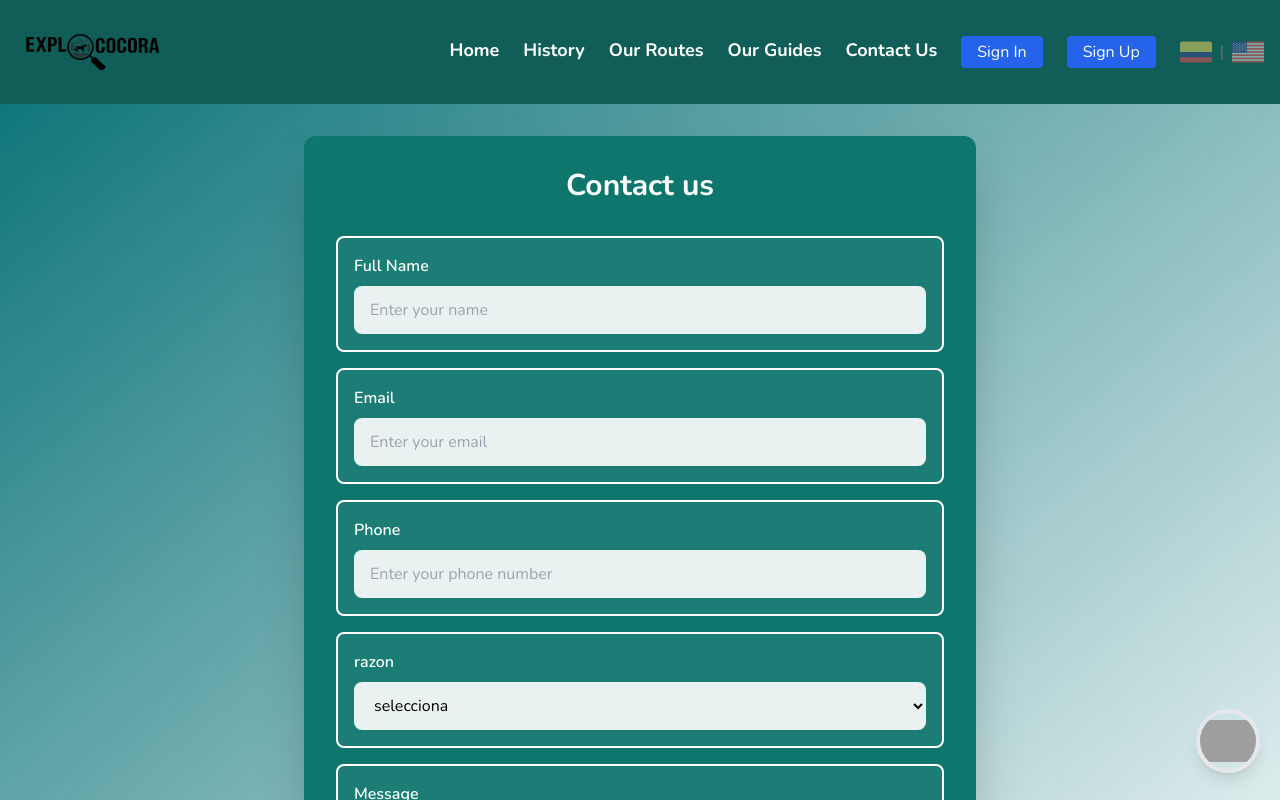
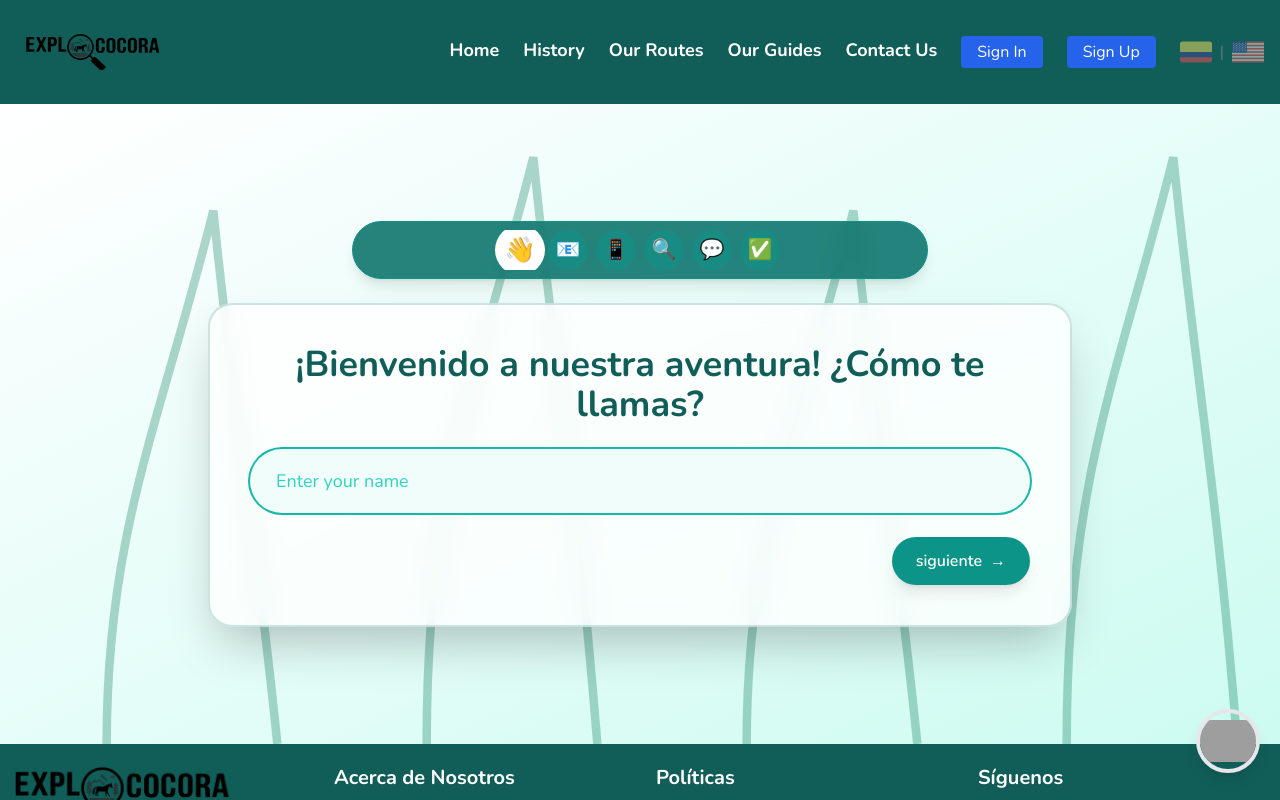
Before and after one commit to Maketa88/Explococora, a React (Vite) app: page /ContactForm in a window 1280 px wide. Shown: the top 800 px of the page. Built offline with nearby package versions, Linux system fonts and the light colour scheme; grey boxes are pictures that could not be loaded.

Commit message:
formulario contacto estilizado

```diff
--- a/src/components/ContactForm/ContactForm.jsx
+++ b/src/components/ContactForm/ContactForm.jsx
@@ -1,7 +1,7 @@
+import emailjs from "@emailjs/browser";
 import { useState } from "react";
-import emailjs from "@emailjs/browser";
+import { useTranslation } from 'react-i18next';
 import Swal from "sweetalert2";
-import { useTranslation } from 'react-i18next';
 
 const ContactForm = () => {
   const { t } = useTranslation();
@@ -14,6 +14,8 @@ const ContactForm = () => {
   });
 
   const [errorMessage, setErrorMessage] = useState("");
+  const [currentStep, setCurrentStep] = useState(0);
+  const [animating, setAnimating] = useState(false);
 
   // Manejar cambios en los campos del formulario
   const handleChange = (e) => {
@@ -30,6 +32,45 @@ const ContactForm = () => {
     }
     setErrorMessage("");
     return true;
+  };
+
+  // Validar campo actual
+  const validateCurrentField = () => {
+    const fields = ["nombre", "correo", "telefono", "razon", "mensaje"];
+    const currentField = fields[currentStep];
+
+    if (formData[currentField].trim() === "") {
+      setErrorMessage(t('camposObligatorios'));
+      return false;
+    }
+
+    if (currentField === "correo" && !formData.correo.includes("@")) {
+      setErrorMessage("Por favor, ingresa un correo electrónico válido");
+      return false;
+    }
+
+    setErrorMessage("");
+    return true;
+  };
+
+  // Avanzar al siguiente paso
+  const nextStep = () => {
+    if (validateCurrentField()) {
+      setAnimating(true);
+      setTimeout(() => {
+        setCurrentStep(prev => prev + 1);
+        setAnimating(false);
+      }, 500);
+    }
+  };
+
+  // Retroceder al paso anterior
+  const prevStep = () => {
+    setAnimating(true);
+    setTimeout(() => {
+      setCurrentStep(prev => prev - 1);
+      setAnimating(false);
+    }, 500);
   };
 
   // Enviar los datos del formulario con EmailJS
@@ -65,7 +106,7 @@ const ContactForm = () => {
               align-items: center;
               border: 4px solid #004d40;
               border-radius: 12px;
-              padding: 20px;
+              padding: 15px;
               background-color: #ffffff;
               box-shadow: 0px 4px 10px rgba(0, 0, 0, 0.2);
               max-width: 100%;
@@ -76,33 +117,33 @@ const ContactForm = () => {
                 flex-direction: column;
                 align-items: center;
                 border-radius: 8px;
-                padding: 10px;
+                padding: 8px;
                 width: 100%;
               ">
                 <img src="https://i.pinimg.com/originals/bf/fc/c2/bffcc2de14a013a2e7a795668846cae5.gif"
                   alt="Caballo corriendo"
                   style="
-                    max-width: 150px;
+                    max-width: 120px;
                     width: 100%;
                     height: auto;
-                    margin-bottom: 10px;
+                    margin-bottom: 8px;
                     border-radius: 8px;
                   ">
                 <img src="https://i.pinimg.com/736x/10/3e/44/103e4418d4a3675326fbc9273f9af62a.jpg"
                   alt="Logo ExploCocora"
                   style="
-                    max-width: 120px;
+                    max-width: 100px;
                     width: 100%;
                     height: auto;
                     border-radius: 8px;
                   ">
               </div>
               <h2 style="
-                font-size: clamp(20px, 5vw, 28px);
+                font-size: clamp(18px, 4vw, 28px);
                 font-weight: bold;
                 font-family: Arial, Helvetica, sans-serif;
                 color: #004d40;
-                margin-top: 15px;
+                margin-top: 12px;
                 text-align: center;
                 word-wrap: break-word;
                 width: 100%;
@@ -110,18 +151,18 @@ const ContactForm = () => {
                 Mensaje enviado correctamente
               </h2>
               <p style="
-                font-size: clamp(16px, 4vw, 18px);
+                font-size: clamp(14px, 3vw, 18px);
                 font-family: Arial, Helvetica, sans-serif;
                 color: #004d40;
                 text-align: center;
-                margin-top: 10px;
+                margin-top: 8px;
                 width: 100%;
               ">
                 Nos pondremos en contacto contigo pronto
               </p>
               <button id="cerrarAlerta" style="
-                margin-top: 15px;
-                padding: 10px 20px;
+                margin-top: 12px;
+                padding: 8px 16px;
                 background-color: #38a169;
                 color: white;
                 border: none;
@@ -140,12 +181,16 @@ const ContactForm = () => {
             document.getElementById("cerrarAlerta").addEventListener("click", () => {
               Swal.close();
             });
-          }
+          },
+          customClass: {
+            popup: 'swal-custom-popup'
+          },
+          width: 'auto',
+          padding: '10px'
         });
 
-
-
         setFormData({ nombre: "", correo: "", telefono: "", razon: "", mensaje: "" }); // Limpiar los campos
+        setCurrentStep(0); // Volver al primer paso
       },
       (err) => {
         console.error("Error al enviar el correo:", err);
@@ -160,103 +205,240 @@ const ContactForm = () => {
     );
   };
 
+  // Obtener el mensaje para cada paso
+  const getStepMessage = () => {
+    switch (currentStep) {
+      case 0:
+        return "¡Bienvenido a nuestra aventura! ¿Cómo te llamas?";
+      case 1:
+        return `¡Hola ${formData.nombre}! ¿A qué correo podemos contactarte?`;
+      case 2:
+        return "¡Excelente! ¿Cuál es tu número de teléfono?";
+      case 3:
+        return "¿Cuál es el motivo de tu contacto?";
+      case 4:
+        return "¡Ya casi terminamos! Cuéntanos más detalles:";
+      case 5:
+        return `¡Perfecto ${formData.nombre}! Revisa tu información y envíala cuando estés listo.`;
+      default:
+        return "";
+    }
+  };
+
+  // Renderizar el campo actual según el paso
+  const renderCurrentField = () => {
+    switch (currentStep) {
+      case 0:
         return (
-    <div
-      className="min-h-screen bg-cover bg-center flex items-center justify-center p-8"
-      style={{ backgroundImage: "linear-gradient(500deg, #0f767b, #ffffff)" }}
-    >
-      <div className="bg-teal-700 backdrop-blur-sm rounded-xl shadow-2xl p-8 w-full max-w-2xl">
-        <h2 className="text-3xl font-bold mb-8 text-white text-center">
-          {t('contactaConNosotros')}
-        </h2>
-
-        <form onSubmit={handleSubmit} className="space-y-6">
-          <div className="space-y-4">
-            <div className="bg-white bg-opacity-5 border-2 border-white rounded-lg p-4">
-              <label className="block text-white font-semibold mb-2">
-                {t('nombreCompleto')}
-              </label>
           <input
             type="text"
             name="nombre"
             placeholder={t('escribeTuNombre')}
             value={formData.nombre}
             onChange={handleChange}
-                className="w-full px-4 py-3 rounded-lg bg-white bg-opacity-90 focus:outline-none focus:ring-2 focus:ring-teal-500 transition-all"
+            className="w-full px-4 sm:px-6 py-3 sm:py-4 rounded-full bg-teal-50 border-2 border-teal-200 focus:outline-none focus:ring-2 focus:ring-teal-500 focus:border-transparent transition-all text-base sm:text-lg text-teal-900 placeholder-teal-400"
+            autoFocus
           />
-            </div>
-
-            <div className="bg-white bg-opacity-5 border-2 border-white rounded-lg p-4">
-              <label className="block text-white font-semibold mb-2">
-                {t('correoElectronico')}
-              </label>
+        );
+      case 1:
+        return (
           <input
             type="email"
             name="correo"
             placeholder={t('escribeTuCorreo')}
             value={formData.correo}
             onChange={handleChange}
-                className="w-full px-4 py-3 rounded-lg bg-white bg-opacity-90 focus:outline-none focus:ring-2 focus:ring-teal-500 transition-all"
+            className="w-full px-4 sm:px-6 py-3 sm:py-4 rounded-full bg-teal-50 border-2 border-teal-200 focus:outline-none focus:ring-2 focus:ring-teal-500 focus:border-transparent transition-all text-base sm:text-lg text-teal-900 placeholder-teal-400"
+            autoFocus
           />
-            </div>
-
-            <div className="bg-white bg-opacity-5 border-2 border-white rounded-lg p-4">
-              <label className="block text-white font-semibold mb-2">
-                {t('telefono')}
-              </label>
+        );
+      case 2:
+        return (
           <input
             type="tel"
             name="telefono"
             placeholder={t('escribeTuTelefono')}
             value={formData.telefono}
             onChange={handleChange}
-                className="w-full px-4 py-3 rounded-lg bg-white bg-opacity-90 focus:outline-none focus:ring-2 focus:ring-teal-500 transition-all"
+            className="w-full px-4 sm:px-6 py-3 sm:py-4 rounded-full bg-teal-50 border-2 border-teal-200 focus:outline-none focus:ring-2 focus:ring-teal-500 focus:border-transparent transition-all text-base sm:text-lg text-teal-900 placeholder-teal-400"
+            autoFocus
           />
-            </div>
-
-            <div className="bg-white bg-opacity-5 border-2 border-white rounded-lg p-4">
-              <label className="block text-white font-semibold mb-2">
-                {t('razon')}
-              </label>
+        );
+      case 3:
+        return (
           <select
             name="razon"
             value={formData.razon}
             onChange={handleChange}
-                className="w-full px-4 py-3 rounded-lg bg-white bg-opacity-90 focus:outline-none focus:ring-2 focus:ring-teal-500 transition-all"
+            className="w-full px-4 sm:px-6 py-3 sm:py-4 rounded-full bg-teal-50 border-2 border-teal-200 focus:outline-none focus:ring-2 focus:ring-teal-500 focus:border-transparent transition-all text-base sm:text-lg text-teal-900"
+            autoFocus
           >
             <option value="">{t('selecciona')}</option>
             <option value="Consulta">{t('consulta')}</option>
             <option value="Reserva">{t('reserva')}</option>
             <option value="Otro">{t('otro')}</option>
           </select>
-            </div>
-
-            <div className="bg-white bg-opacity-5 border-2 border-white rounded-lg p-4">
-              <label className="block text-white font-semibold mb-2">
-                {t('mensaje')}
-              </label>
+        );
+      case 4:
+        return (
           <textarea
             name="mensaje"
             placeholder={t('escribeTuMensaje')}
             rows={4}
             value={formData.mensaje}
             onChange={handleChange}
-                className="w-full px-4 py-3 rounded-lg bg-white bg-opacity-90 focus:outline-none focus:ring-2 focus:ring-teal-500 transition-all"
+            className="w-full px-4 sm:px-6 py-3 sm:py-4 rounded-3xl bg-teal-50 border-2 border-teal-200 focus:outline-none focus:ring-2 focus:ring-teal-500 focus:border-transparent transition-all text-base sm:text-lg text-teal-900 placeholder-teal-400"
+            autoFocus
           ></textarea>
+        );
+      case 5:
+        return (
+          <div className="bg-teal-700 bg-opacity-10 backdrop-blur-sm rounded-3xl p-4 sm:p-6 border-2 border-teal-700 border-opacity-30">
+            <h3 className="text-lg sm:text-xl font-bold text-teal-800 mb-3 sm:mb-4">Resumen de tu información</h3>
+            <div className="space-y-2 sm:space-y-3 text-teal-900 text-sm sm:text-base">
+              <p><span className="font-semibold">Nombre:</span> {formData.nombre}</p>
+              <p><span className="font-semibold">Correo:</span> {formData.correo}</p>
+              <p><span className="font-semibold">Teléfono:</span> {formData.telefono}</p>
+              <p><span className="font-semibold">Razón:</span> {formData.razon}</p>
+              <p><span className="font-semibold">Mensaje:</span> {formData.mensaje}</p>
+            </div>
+          </div>
+        );
+      default:
+        return null;
+    }
+  };
+
+  // Iconos para los pasos
+  const stepIcons = [
+    "👋", // Nombre
+    "📧", // Correo
+    "📱", // Teléfono
+    "🔍", // Razón
+    "💬", // Mensaje
+    "✅", // Resumen
+  ];
+
+  // Colores para el fondo según el paso
+  const backgroundColors = [
+    "from-white to-teal-100", // Paso 1
+    "from-white to-teal-50", // Paso 2
+    "from-teal-50 to-white", // Paso 3
+    "from-white to-emerald-50", // Paso 4
+    "from-emerald-50 to-white", // Paso 5
+    "from-white to-teal-50", // Paso 6
+  ];
+
+  return (
+    <div className={`min-h-[80vh] bg-gradient-to-br ${backgroundColors[currentStep]} flex flex-col items-center justify-center p-3 md:p-6 transition-all duration-1000 ease-in-out relative overflow-hidden`}>
+      {/* Patrón SVG de fondo */}
+      <div className="absolute top-0 left-0 w-full h-full opacity-30">
+        <svg
+          viewBox="0 0 1200 600"
+          className="w-full h-full"
+          preserveAspectRatio="xMidYMid slice"
+        >
+          <path
+            d="M100,600 C100,400 150,300 200,100 C220,300 240,400 260,600"
+            fill="none"
+            stroke="#047857"
+            strokeWidth="8"
+          />
+          <path
+            d="M400,600 C400,350 450,250 500,50 C520,250 540,350 560,600"
+            fill="none"
+            stroke="#047857"
+            strokeWidth="8"
+          />
+          <path
+            d="M700,600 C700,400 750,300 800,100 C820,300 840,400 860,600"
+            fill="none"
+            stroke="#047857"
+            strokeWidth="8"
+          />
+          <path
+            d="M1000,600 C1000,350 1050,250 1100,50 C1120,250 1140,350 1160,600"
+            fill="none"
+            stroke="#047857"
+            strokeWidth="8"
+          />
+        </svg>
+      </div>
+
+      {/* Indicador de progreso */}
+      <div className="mb-4 sm:mb-6 w-full max-w-[95vw] sm:max-w-xl mx-auto">
+        <div className="bg-teal-700 bg-opacity-90 backdrop-blur-md rounded-full px-2 sm:px-6 py-1 sm:py-2 shadow-lg border border-teal-600">
+          <div className="flex items-center justify-center space-x-1 sm:space-x-2 overflow-hidden">
+            {stepIcons.map((icon, index) => (
+              <div
+                key={index}
+                className={`w-7 h-7 sm:w-10 sm:h-10 flex items-center justify-center rounded-full text-base sm:text-xl transition-all duration-300 ${
+                  index === currentStep
+                    ? "bg-white text-teal-700 scale-125"
+                    : index < currentStep
+                      ? "bg-teal-100 text-teal-700"
+                      : "bg-teal-600 bg-opacity-50 text-white"
+                }`}
+              >
+                {icon}
+              </div>
+            ))}
+          </div>
         </div>
       </div>
 
+      {/* Formulario */}
+      <div className="w-full max-w-4xl px-2 sm:px-4">
+        <div
+          className={`bg-white bg-opacity-80 backdrop-blur-md rounded-3xl shadow-2xl p-4 sm:p-6 md:p-10 border-2 border-teal-700 border-opacity-20 transition-all duration-500 ${
+            animating ? "opacity-0 transform scale-95" : "opacity-100 transform scale-100"
+          }`}
+        >
+          <h2 className="text-xl sm:text-2xl md:text-3xl lg:text-4xl font-bold mb-4 sm:mb-6 text-teal-800 text-center">
+            {getStepMessage()}
+          </h2>
+
+          <form onSubmit={handleSubmit} className="space-y-4 sm:space-y-6">
+            <div className="space-y-4">
+              {renderCurrentField()}
+            </div>
+
+            {errorMessage && (
+              <p className="text-red-600 text-xs sm:text-sm mt-2 bg-red-50 p-2 rounded-lg">{errorMessage}</p>
+            )}
+
+            <div className="flex flex-wrap sm:flex-nowrap justify-between mt-4 sm:mt-8 gap-2">
+              {currentStep > 0 && (
+                <button
+                  type="button"
+                  onClick={prevStep}
+                  className="py-2 sm:py-3 px-4 sm:px-6 bg-gray-200 hover:bg-gray-300 rounded-full font-semibold text-gray-700 transition-colors duration-300 shadow-lg hover:shadow-xl flex items-center text-sm sm:text-base"
+                >
+                  <span className="mr-1 sm:mr-2">←</span> {t('anterior')}
+                </button>
+              )}
+
+              {currentStep < 5 ? (
+                <button
+                  type="button"
+                  onClick={nextStep}
+                  className={`py-2 sm:py-3 px-4 sm:px-6 bg-teal-600 hover:bg-teal-700 rounded-full font-semibold text-white transition-colors duration-300 shadow-lg hover:shadow-xl flex items-center text-sm sm:text-base ${
+                    currentStep === 0 ? "ml-auto" : ""
+                  }`}
+                >
+                  {t('siguiente')} <span className="ml-1 sm:ml-2">→</span>
+                </button>
+              ) : (
                 <button
                   type="submit"
-            className="w-full py-3 px-6 bg-teal-700 border-2 border-white hover:bg-teal-600 rounded-lg font-semibold text-white transition-colors duration-300 shadow-lg hover:shadow-xl"
+                  className="py-2 sm:py-3 px-5 sm:px-8 bg-teal-600 hover:bg-teal-700 rounded-full font-semibold text-white transition-colors duration-300 shadow-lg hover:shadow-xl flex items-center text-sm sm:text-base"
                 >
-            {t('enviar')}
+                  {t('enviar')} <span className="ml-1 sm:ml-2">✉️</span>
                 </button>
-
-          {errorMessage && (
-            <p className="text-red-200 text-sm mt-2">{errorMessage}</p>
               )}
+            </div>
           </form>
+        </div>
       </div>
     </div>
   );
```
Also changed, not shown: src/components/NuestrosGuias/GuiasDestacados.jsx (+18 -11 lines), src/pages/VistaCliente/VistaCliente.jsx (+5 -8 lines). Lines whose indentation alone changed are shown as unchanged.
